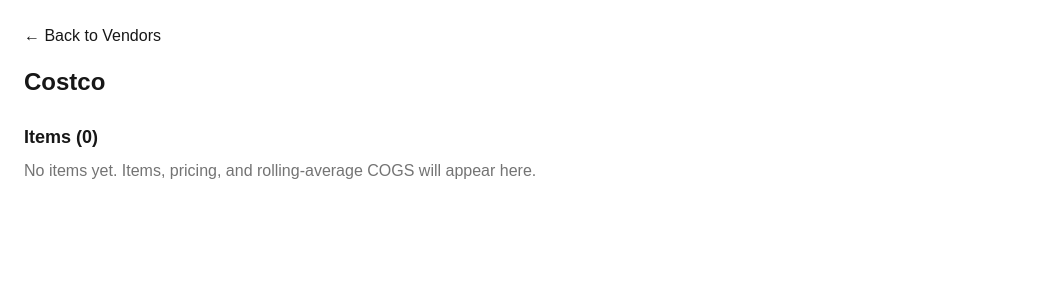
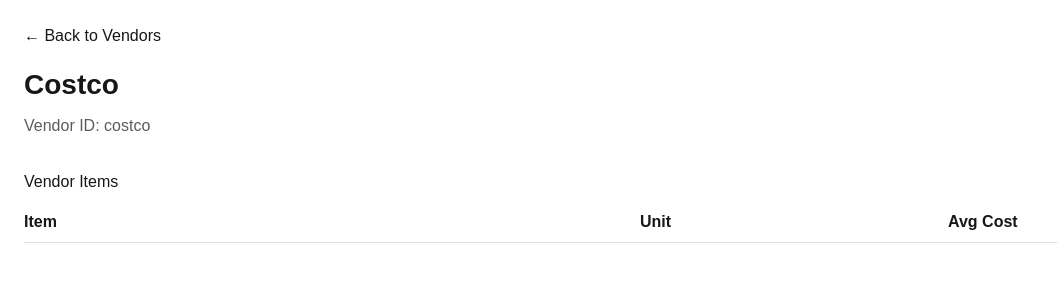
Before and after one commit to pilot1959/caterpilot-inventory, a Next.js app: page /vendors/costco in a window 1280 px wide. Shown: the top 300 px of the page, without its empty margins (0-1057 px from the left). Built offline with nearby package versions, Linux system fonts and the light colour scheme.

Commit message:
Update page.tsx

```diff
--- a/app/vendors/[id]/page.tsx
+++ b/app/vendors/[id]/page.tsx
@@ -21,40 +21,48 @@ export default function VendorDetailPage({
     <div style={{ padding: 24 }}>
       <Link href="/vendors">← Back to Vendors</Link>
 
-      <h1 style={{ fontSize: 24, fontWeight: 700, marginTop: 16 }}>
+      <h1 style={{ fontSize: 28, fontWeight: 700, marginTop: 16 }}>
         {vendor.name}
       </h1>
 
-      <div style={{ marginTop: 24 }}>
-        <h2 style={{ fontSize: 18, fontWeight: 600 }}>
-          Items ({vendor.items.length})
-        </h2>
+      <p style={{ marginTop: 8, opacity: 0.7 }}>
+        Vendor ID: {vendor.id}
+      </p>
 
-        {vendor.items.length === 0 && (
-          <p style={{ marginTop: 8, opacity: 0.6 }}>
-            No items yet. Items, pricing, and rolling-average COGS will appear here.
-          </p>
-        )}
+      <div style={{ marginTop: 32 }}>
+        <h2>Vendor Items</h2>
 
-        {vendor.items.map(item => (
+        <div style={{ marginTop: 16 }}>
           <div
-            key={item.id}
             style={{
-              marginTop: 12,
-              padding: 12,
-              border: "1px solid #e5e5e5",
-              borderRadius: 8
+              display: "grid",
+              gridTemplateColumns: "2fr 1fr 1fr",
+              fontWeight: 600,
+              borderBottom: "1px solid #ddd",
+              paddingBottom: 8
             }}
           >
-            <strong>{item.name}</strong>
-            <div style={{ marginTop: 4, fontSize: 14 }}>
-              Last Cost: {money(item.lastCost)}
+            <div>Item</div>
+            <div>Unit</div>
+            <div>Avg Cost</div>
+          </div>
+
+          {vendor.items.map(item => (
+            <div
+              key={item.id}
+              style={{
+                display: "grid",
+                gridTemplateColumns: "2fr 1fr 1fr",
+                padding: "8px 0",
+                borderBottom: "1px solid #eee"
+              }}
+            >
+              <div>{item.name}</div>
+              <div>{item.unit}</div>
+              <div>{money(rollingAverage(item.costHistory))}</div>
             </div>
-            <div style={{ fontSize: 14, opacity: 0.7 }}>
-              Rolling Avg: {money(rollingAverage(item.costHistory))}
-            </div>
-          </div>
-        ))}
+          ))}
+        </div>
       </div>
     </div>
   );
```
